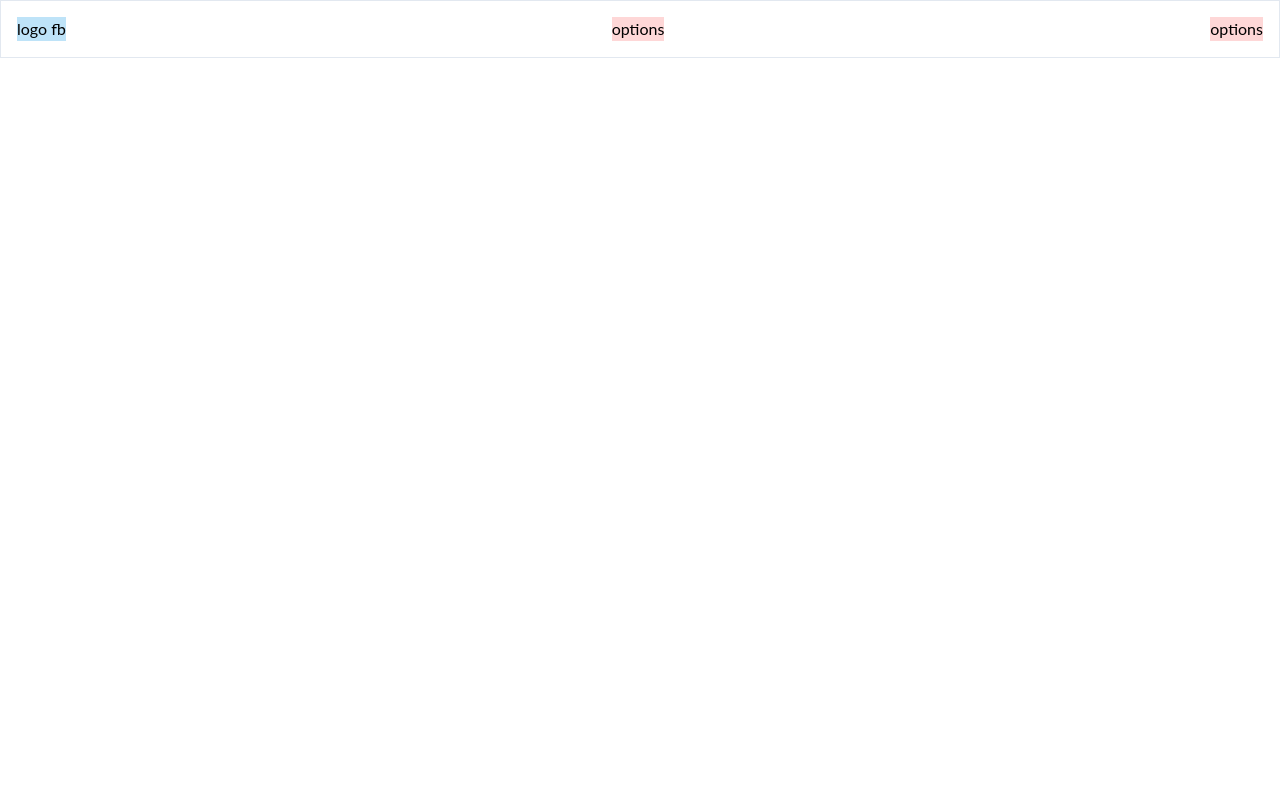
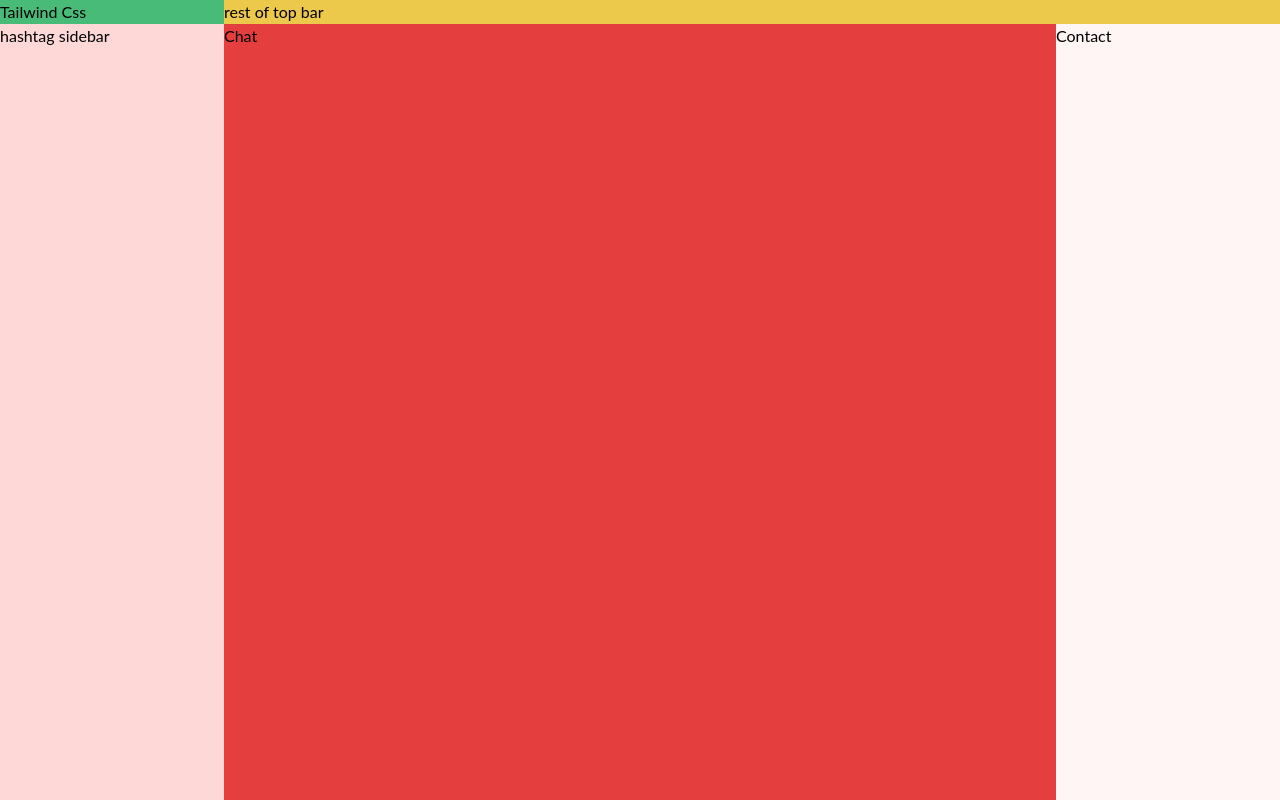
Before and after one commit to ayoubtamous/discord-clone-tailwindcss, a website built with webpack: page src/index.html in a window 1280 px wide. Built offline with nearby package versions, Linux system fonts and the light colour scheme; files whose address does not match are found by name; what @tailwindcss/custom-forms would draw is missing.

Commit message:
create main stracture of discord using flex box

```diff
--- a/src/index.html
+++ b/src/index.html
@@ -5,36 +5,49 @@
   <meta charset="UTF-8">
   <meta name="viewport" content="width=device-width, initial-scale=1.0">
   <meta http-equiv="X-UA-Compatible" content="ie=edge">
-  <title>facebook - clone </title>
+  <title>Discord Clone | Tailwand Css </title>
   <link rel="stylesheet" href="/assets/css/app.css">
 </head>
 
 <body class="antialiased font-sans leading-normal h-screen">
 
-  <!-- start: header part -->
-  <div class="header border p-4 flex justify-between">
+  <!-- start: discord content -->
+  <div class="flex flex-col min-h-screen">
+    <!-- start: top bar -->
+    <section id="top-bar" class="bg-red-500 flex">
+      <div class="top-bar__mai-title bg-green-500 w-56 flex-none">
+        Tailwind Css
+      </div>
+      <div class="bg-yellow-500 flex-1 ">
+        rest of top bar
+      </div>
+    </section>
+    <!-- end: top bar -->
 
-    <!-- start: logo part -->
-    <div class="header__logo bg-blue-200">
-        <span>logo fb</span>
-    </div>
-    <!-- end: logo part -->
+    <!-- start: rest part -->
+    <section id="rest-part" class="bg-blue-500 flex-1 flex">
 
-    <!-- start: options part -->
-    <div class="header__options bg-red-200">
-      <span>options</span>
-    </div>
-    <!-- end: options part -->
+      <!-- start: hashtag-sidebar -->
+      <div class="hashtag-sidebar w-56 flex-none bg-red-200">
+        <h2>hashtag sidebar</h2>
+      </div>
+      <!-- end: hashtag-sidebar -->
 
-    <!-- start: options part -->
-    <div class="header__options bg-red-200">
-      <span>options</span>
-    </div>
-    <!-- end: options part -->
+      <!-- Start: -->
+      <div class="bg-red-100 flex-1 flex">
+        <div class="chat-content bg-red-600 flex-1">
+          Chat
+        </div>
+
+        <div class="contact-sidebar w-56">
+          Contact
+        </div>
+      </div>
+      <!-- End -->
+    </section>
+    <!-- end: rest part -->
   </div>
-  <!-- end: header part -->
-
-
+  <!-- end: discord content -->
   <script src="/assets/js/app.js"></script>
   <script src="/assets/js/main.js"></script>
 </body>
```
